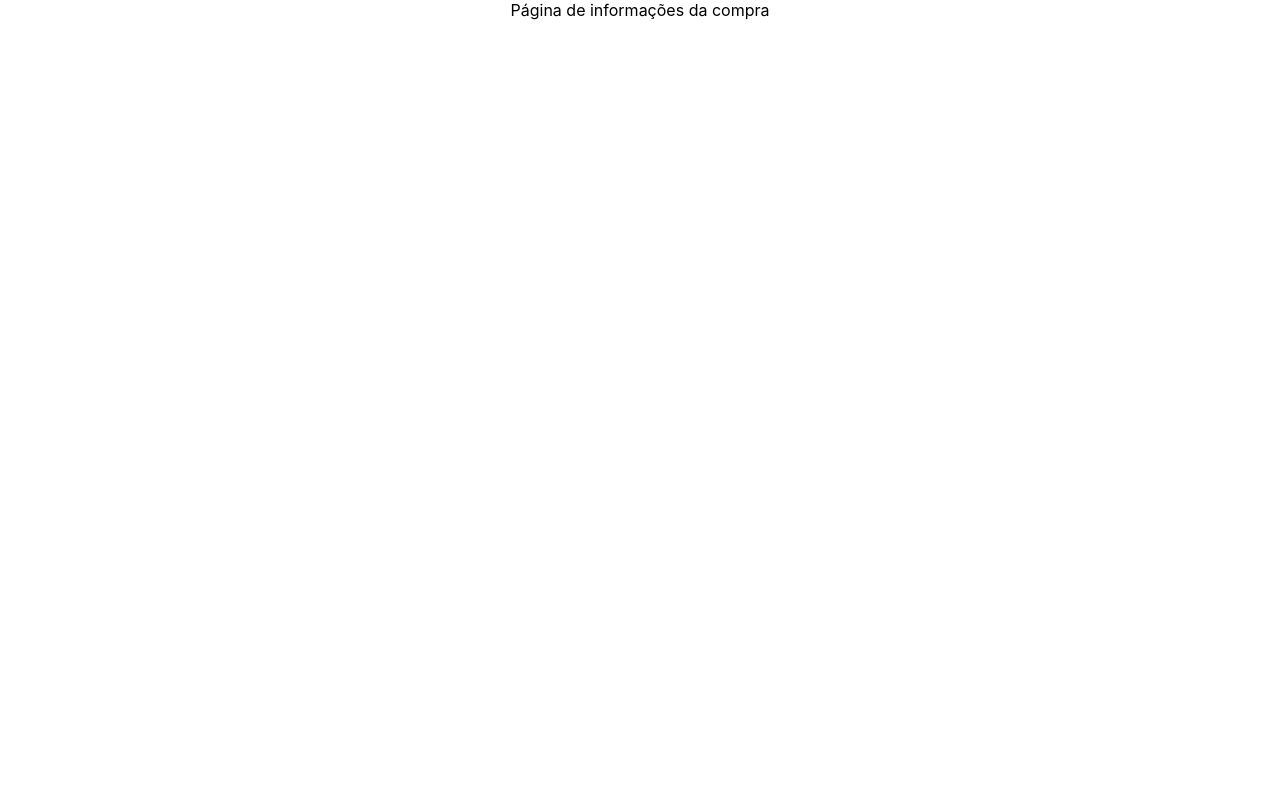
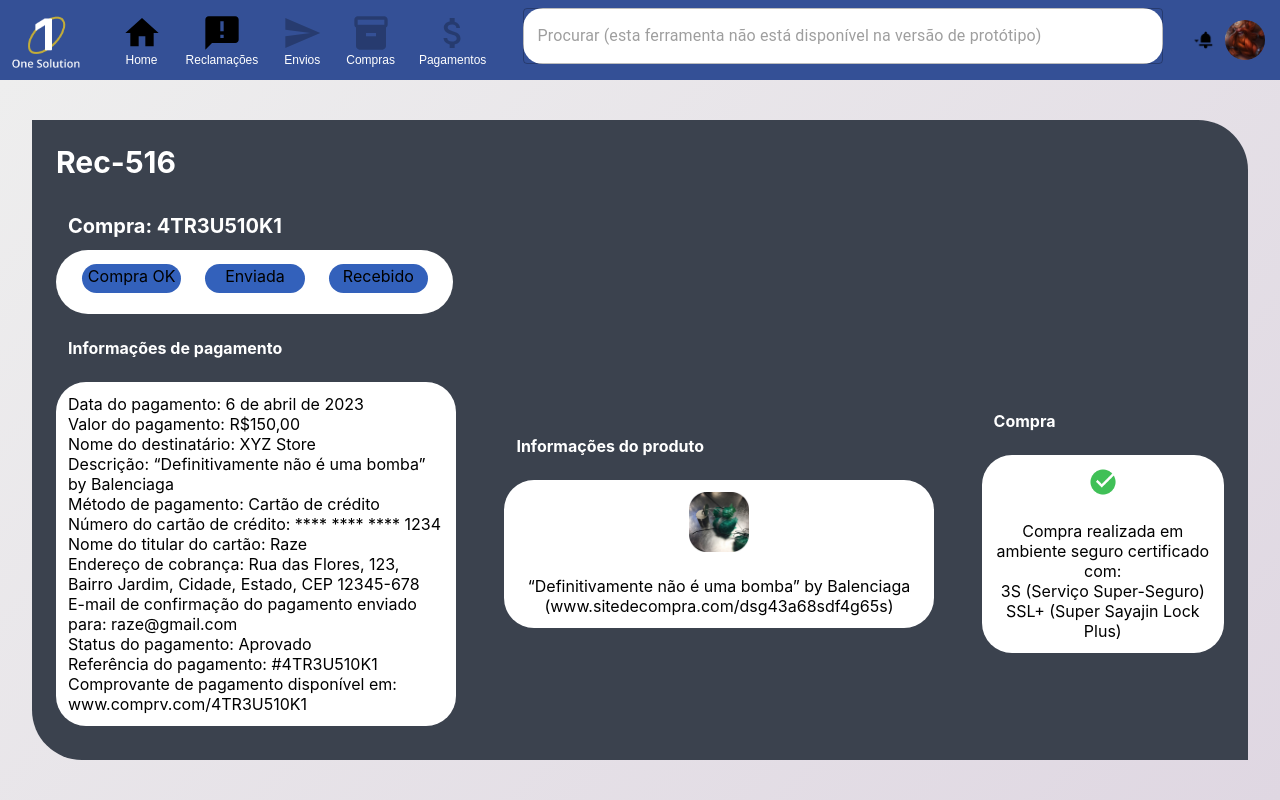
Before and after one commit to Bullamano/fiap-hackathon-one-solution, a React (Create React App) app in the folder FrontEnd/one-solution/: page /purchaseInfo in a window 1280 px wide. Built offline with nearby package versions, Linux system fonts and the light colour scheme; the HTML template or start-up script is replaced by a standard one.

Commit message:
Página de informações de compra

```diff
--- a/FrontEnd/one-solution/src/Screens/PurchasePage/PurchasePage.css
+++ b/FrontEnd/one-solution/src/Screens/PurchasePage/PurchasePage.css
@@ -0,0 +1,78 @@
+.background-purchase-div {
+    background: linear-gradient(315deg, #DFD7E2, #EEEEEE);
+    /* A altura abaixo desconta a altura do header de 10vh */
+    height: 90vh;
+    display: flex;
+    flex-direction: column;
+    justify-content: center;
+    align-items: center;
+}
+
+.purchase-bkg-box {
+    overflow-y: auto;
+}
+
+.purchase-info-title {
+    margin: 24px 0 10px 24px;
+    text-align: left;
+    font-size: 30px;
+    font-weight: bolder;
+    color: white;
+}
+
+.purchase-subtitle {
+    margin: 24px 0 0 36px;
+    text-align: left;
+    font-size: 20px;
+    font-weight: bolder;
+    color: white;
+}
+
+.purchase-info-subtitle {
+    margin: 24px 0 0 36px;
+    text-align: left;
+    font-size: 16px;
+    font-weight: bolder;
+    color: white;
+}
+
+.infos-purchase {
+    display: flex;
+    flex-direction: row;
+    justify-content: space-between;
+    align-items: center;
+}
+
+.info-pagto,
+.info-prod,
+.info-compra {
+    width: fit-content;
+    white-space: pre-line;
+}
+
+.info-pagto {
+    text-align: start;
+}
+
+.info-prod,
+.info-compra {
+    text-align: center;
+}
+
+/* Responsive styles for smaller screens */
+@media (max-width: 900px) {
+    .infos-purchase {
+        flex-direction: column;
+        justify-content: center;
+    }
+}
+
+.product-image {
+    height: 60px;
+    width: 60px;
+}
+
+.checkmark-image {
+    height: 30px;
+    width: 30px;
+}
--- a/FrontEnd/one-solution/src/Screens/PurchasePage/PurchasePage.jsx
+++ b/FrontEnd/one-solution/src/Screens/PurchasePage/PurchasePage.jsx
@@ -1,11 +1,161 @@
 import React from 'react';
 
-const PurchasePage = () =>
-{
+import Box from '@mui/material/Box';
+
+import { InsiderHeader } from '../../Components/Header/Header';
+
+import { SingleTicketAPIResponse } from '../../ValueObjects/TicketAPIResponse';
+import { ComprasAPIResponse } from '../../ValueObjects/ComprasAPIResponse';
+
+import product from '../../Assets/product.png';
+import checkmark from '../../Assets/checkmark.png';
+
+import './PurchasePage.css';
+import '../../App.css';
+
+/**
+ * Tela com informações de uma compra que pertence a um ticket.
+ * @returns JSX da página de informações de compra.
+ */
+const PurchasePage = () => {
   return (
     <div className='purchase-screen'>
-        Página de informações da compra
-    </div>
+      <InsiderHeader />
+      <div className='Contents'>
+        {/* Área para conteúdos da página */}
+        <div className='background-purchase-div'>
+          {/* Caixa cinza englobando os tickets */}
+          <Box
+            className='purchase-bkg-box'
+            display='flex'
+            flexDirection='column'
+            justifyContent='flex-start'
+            sx={{
+              width: '95vw',
+              height: '80vh',
+              backgroundColor: '#3B424E',
+              borderRadius: '0 50px 0 50px'
+            }}>
+
+            <div className='purchase-info-title'>
+              {SingleTicketAPIResponse.codigo}
+            </div>
+
+            <div className='purchase-subtitle'>
+              Compra: {ComprasAPIResponse.codigo}
+            </div>
+
+            <Box
+              className='outer-track-box'
+              sx={{
+                backgroundColor: 'white',
+                borderRadius: '50px',
+                height: '50px',
+                margin: '12px 0 0 24px',
+                padding: '2px 25px 12px 2px',
+                width: '370px',
+                display: 'flex',
+                flexDirection: 'row',
+                alignItems: 'left',
+                justifyContent: 'space-between',
+              }}>
+              <Box
+                className='inner-track-box'
+                sx={{
+                  backgroundColor: '#3361BB',
+                  borderRadius: '50px',
+                  height: '25px',
+                  margin: '12px 0 0 24px',
+                  padding: '2px',
+                  width: '100px',
+                }}>
+                Compra OK
+              </Box>
+              <Box
+                className='inner-track-box'
+                sx={{
+                  backgroundColor: '#3361BB',
+                  borderRadius: '50px',
+                  height: '25px',
+                  margin: '12px 0 0 24px',
+                  padding: '2px',
+                  width: '100px',
+                }}>
+                Enviada
+              </Box>
+              <Box
+                className='inner-track-box'
+                sx={{
+                  backgroundColor: '#3361BB',
+                  borderRadius: '50px',
+                  height: '25px',
+                  margin: '12px 0 0 24px',
+                  padding: '2px',
+                  width: '100px',
+                }}>
+                Recebido
+              </Box>
+            </Box>
+
+            <div className='infos-purchase'>
+              <div>
+                <div className='purchase-info-subtitle'>
+                  Informações de pagamento
+                </div>
+                <Box
+                  className='info-pagto'
+                  sx={{
+                    backgroundColor: 'white',
+                    borderRadius: '30px',
+                    height: 'auto',
+                    margin: '24px',
+                    padding: '12px',
+                  }}>
+                  {ComprasAPIResponse.infoPagto}
+                </Box>
+              </div>
+              <div>
+                <div className='purchase-info-subtitle'>
+                  Informações do produto
+                </div>
+                <Box
+                  className='info-prod'
+                  sx={{
+                    backgroundColor: 'white',
+                    borderRadius: '30px',
+                    height: 'auto',
+                    margin: '24px',
+                    padding: '12px',
+                  }}>
+                  <img src={product} alt='Produto comprado' className='product-image' />
+                  <br /><br />
+                  {ComprasAPIResponse.infoProd}
+                </Box>
+              </div>
+              <div>
+                <div className='purchase-info-subtitle'>
+                  Compra
+                </div>
+                <Box
+                  className='info-compra'
+                  sx={{
+                    backgroundColor: 'white',
+                    borderRadius: '30px',
+                    height: 'auto',
+                    margin: '24px',
+                    padding: '12px',
+                  }}>
+                  <img src={checkmark} alt='Checkmark indicanco compra protegida' className='checkmark-image' />
+                  <br /><br />
+                  {ComprasAPIResponse.infoCompra}
+                </Box>
+              </div>
+            </div>
+
+          </Box>
+        </div>
+      </div>
+    </div >
   );
 };
 
--- a/FrontEnd/one-solution/src/ValueObjects/ComprasAPIResponse.jsx
+++ b/FrontEnd/one-solution/src/ValueObjects/ComprasAPIResponse.jsx
@@ -5,15 +5,14 @@
  * (0 = compra não realizada; 1 = compra realizada;
  * 2 = mercadoria enviada; 3 = mercadoria recebida)
  */
-const ComprasAPIResponse = [
-    {
-        id: 1358,
-        codigo: "4TR3U510K1",
-        infoPagto: "Data do pagamento: 6 de abril de 2023\r\nValor do pagamento: R$150,00\r\nNome do destinatário: XYZ Store\r\nDescrição: “Definitivamente não é uma bomba” by Balenciaga\r\nMétodo de pagamento: Cartão de crédito\r\nNúmero do cartão de crédito: **** **** **** 1234\r\nNome do titular do cartão: Raze\r\nEndereço de cobrança: Rua das Flores, 123, Bairro Jardim, Cidade, Estado, CEP 12345-678\r\nE-mail de confirmação do pagamento enviado para: raze@gmail.com\r\nStatus do pagamento: Aprovado\r\nReferência do pagamento: #4TR3U510K1\r\nComprovante de pagamento disponível em: www.comprv.com/4TR3U510K1",
-        infoProd: "“Definitivamente não é uma bomba” by Balenciaga (www.sitedecompra.com/dsg43a68sdf4g65s)",
-        infoCompra: "Compra realizada em ambiente seguro certificado com:\r\n3S (Serviço Super-Seguro)\r\nSSL+ (Super Sayajin Lock Plus)",
-        statusCompra: 3
-    }
-]
+const ComprasAPIResponse = {
+    "id": 1358,
+    "codigo": "4TR3U510K1",
+    "infoPagto": "Data do pagamento: 6 de abril de 2023\r\nValor do pagamento: R$150,00\r\nNome do destinatário: XYZ Store\r\nDescrição: “Definitivamente não é uma bomba” by Balenciaga\r\nMétodo de pagamento: Cartão de crédito\r\nNúmero do cartão de crédito: **** **** **** 1234\r\nNome do titular do cartão: Raze\r\nEndereço de cobrança: Rua das Flores, 123, Bairro Jardim, Cidade, Estado, CEP 12345-678\r\nE-mail de confirmação do pagamento enviado para: raze@gmail.com\r\nStatus do pagamento: Aprovado\r\nReferência do pagamento: #4TR3U510K1\r\nComprovante de pagamento disponível em: www.comprv.com/4TR3U510K1",
+    "infoProd": "“Definitivamente não é uma bomba” by Balenciaga (www.sitedecompra.com/dsg43a68sdf4g65s)",
+    "infoCompra": "Compra realizada em ambiente seguro certificado com:\r\n3S (Serviço Super-Seguro)\r\nSSL+ (Super Sayajin Lock Plus)",
+    "statusCompra": 3
+}
 
-export default ComprasAPIResponse;
+
+export { ComprasAPIResponse };
```
Also changed, not shown: FrontEnd/one-solution/src/Assets/checkmark.png (added), FrontEnd/one-solution/src/Assets/product.png (added).
